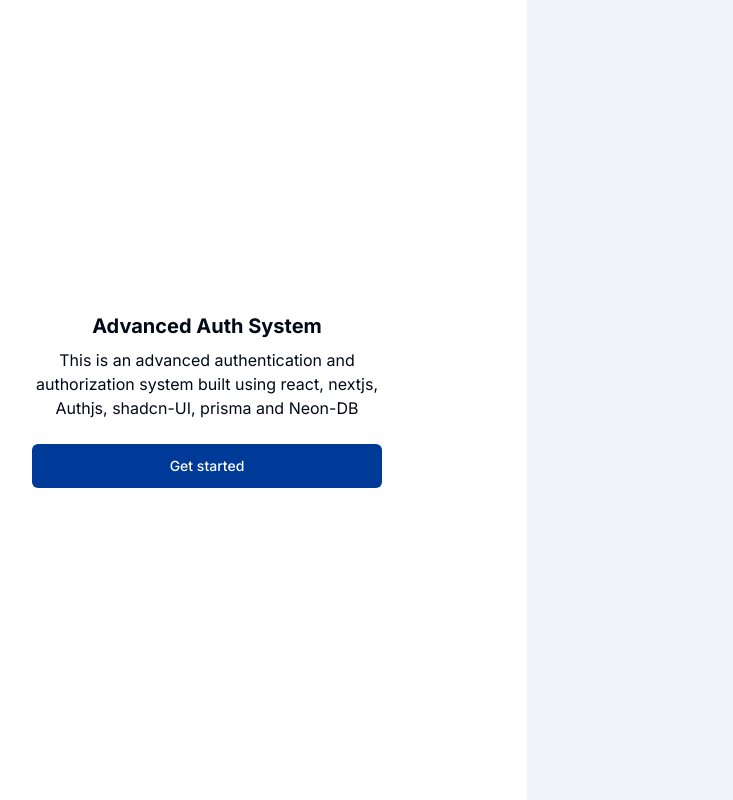
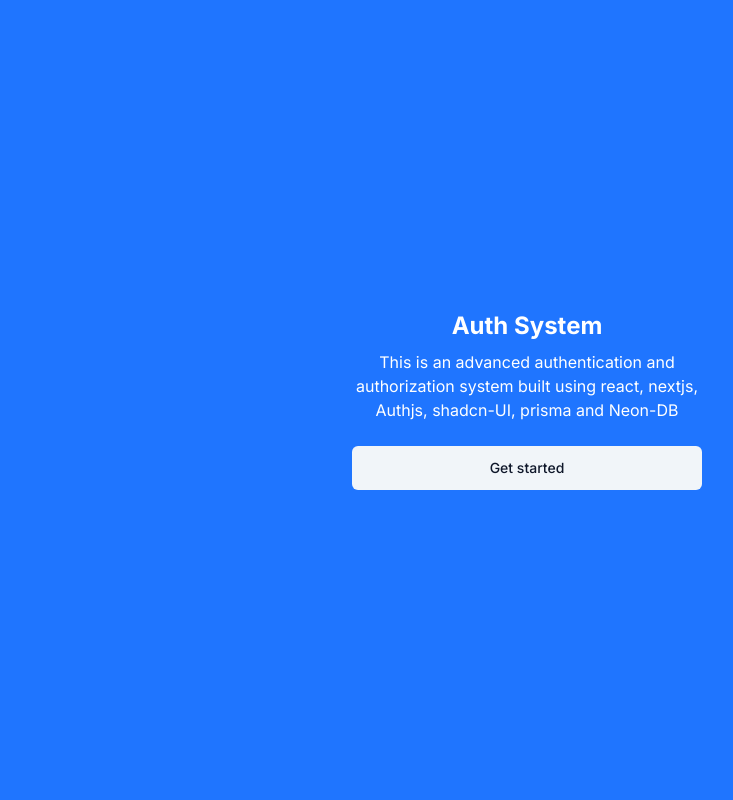
Before and after one commit to abdullah461/auth-system, a Next.js app: page / in a window 1280 px wide. Shown: the whole page, without its empty margins (113-846 px from the left). Built offline with nearby package versions, Linux system fonts and the light colour scheme; no server answers.

Commit message:
more ui changes

```diff
--- a/app/page.tsx
+++ b/app/page.tsx
@@ -8,30 +8,24 @@
 
 export default function Home() {
   return (
-    <main className="w-full lg:grid lg:min-h-[600px] lg:grid-cols-2 xl:min-h-[800px]">
-
-      <div className="flex items-center justify-center py-12">
+    <main className="w-full h-full bg-[#1f75ff] text-white">
+      <div className="h-full flex items-center justify-center">
         <div className="mx-auto grid w-[350px] gap-6">
           <div className="grid gap-2 text-center">
-            <h1 className="text-xl font-bold">Advanced Auth System</h1>
-            <p>This is an advanced authentication and authorization system built using react, nextjs, Authjs, shadcn-UI, prisma and Neon-DB</p>
+            <h1 className="text-2xl font-bold">Auth System</h1>
+            <p>
+              This is an advanced authentication and authorization system built
+              using react, nextjs, Authjs, shadcn-UI, prisma and Neon-DB
+            </p>
           </div>
           <div className="grid gap-4">
-
             <LoginButton mode="modal" asChild>
-          <Button variant={"dexlr"} size="lg">Get started</Button>
-          </LoginButton>
+              <Button variant="secondary" size="lg">
+                Get started
+              </Button>
+            </LoginButton>
           </div>
         </div>
-      </div>
-      <div className="hidden bg-muted lg:block" >
-        {/* <Image
-          src=""
-          alt="Image"
-          width="1920"
-          height="1080"
-          className="h-full w-full object-cover dark:brightness-[0.2] dark:grayscale"
-        /> */}
       </div>
     </main>
   );
```
